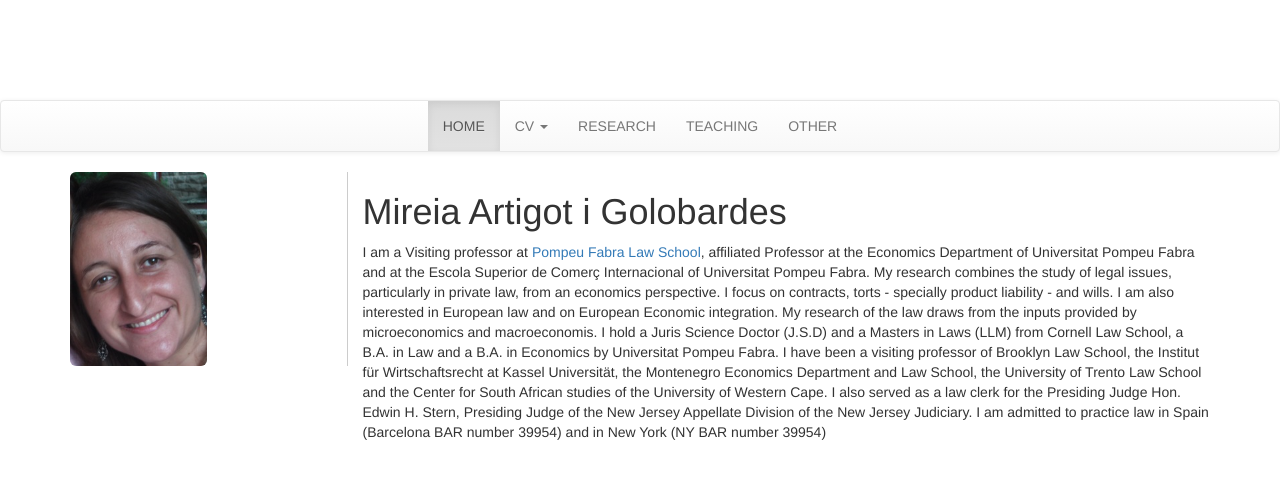
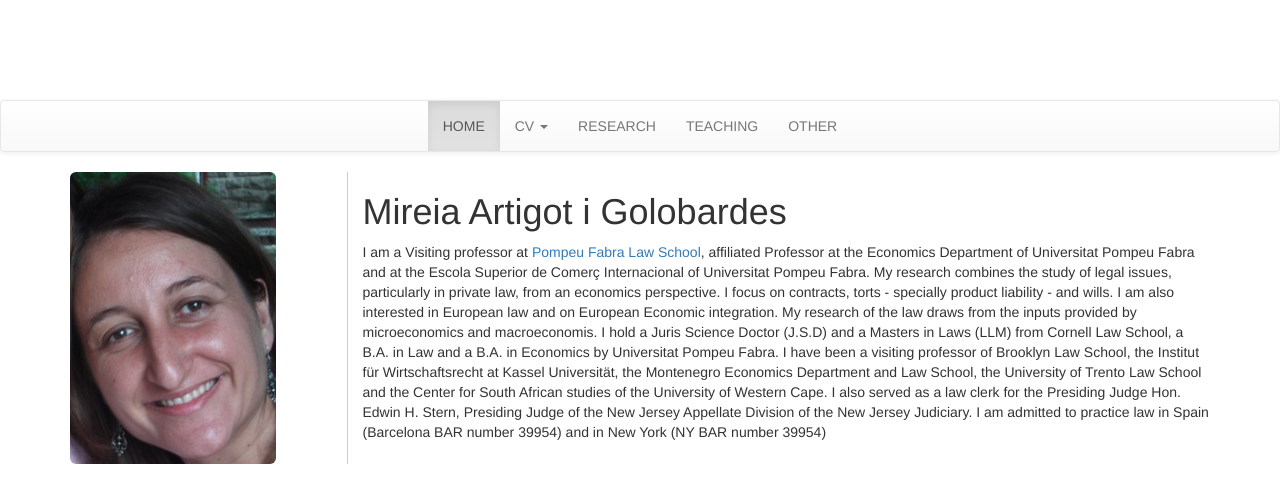
Before and after one commit to JohnPalmer/mireiaartigot, a Jekyll site: the page built from index.md, in a window 1280 px wide. Shown: the top 503 px of the page. Built offline with Jekyll 4.4.1, drawn with Linux system fonts in a browser that asks for light colours; nearby versions of some CDN libraries.

Commit message:
minor changes

```diff
--- a/_layouts/default.html
+++ b/_layouts/default.html
@@ -80,7 +80,7 @@
 
       <div class="row">
         <div class="col-md-3" style="padding-right:5px; border-right: 1px solid #ccc;">
-          <img height=194 width=137 src="images/mag1_medium.jpg" class="img-rounded">
+          <img height=292 width=206 src="images/mag1_medium.jpg" class="img-rounded">
         </div>
         <div class="col-md-9">
 
```
